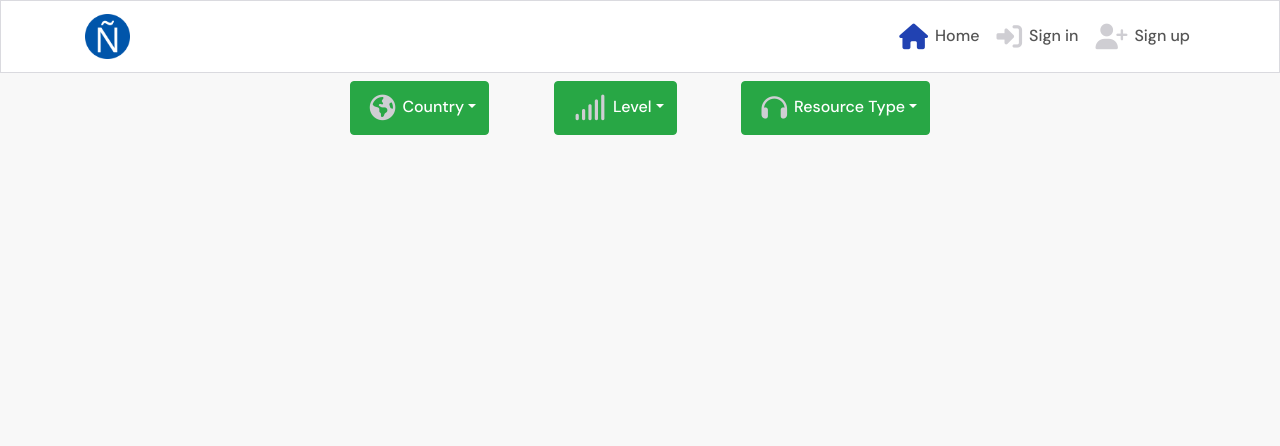
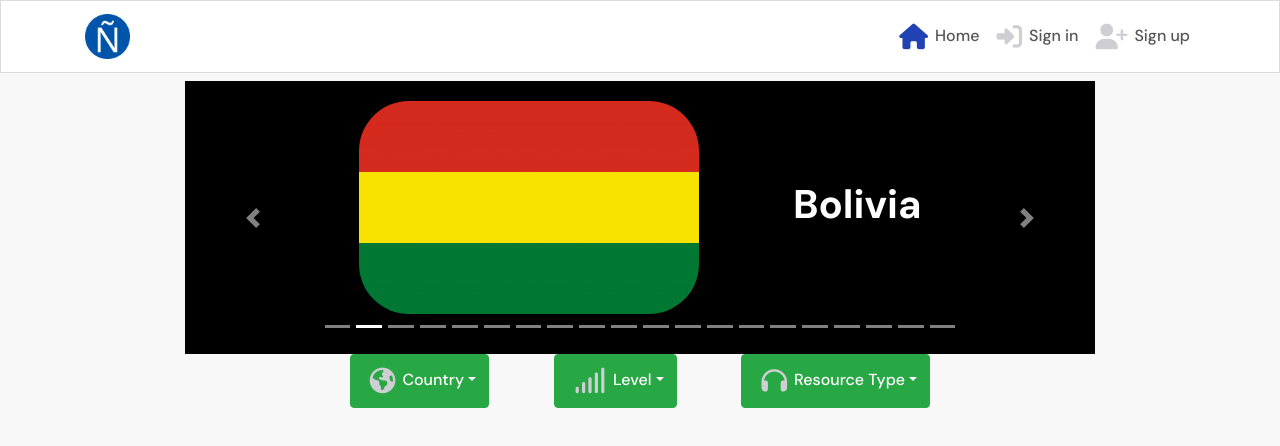
Before and after one commit to ogc1231/comprehensible-spanish-frontend, a React (Create React App) app: page / in a window 1280 px wide. Shown: the top 446 px of the page. Built offline with nearby package versions, Linux system fonts and the light colour scheme; no server answers.

Commit message:
Uncomment out slider

```diff
--- a/src/App.js
+++ b/src/App.js
@@ -18,7 +18,7 @@ function App() {
         <Switch>
           <Route exact path="/" render={() =>
           <div>
-            {/* <Slider /> */}
+            <Slider />
             <UnifiedDropdown />
           </div>
           } />
```
